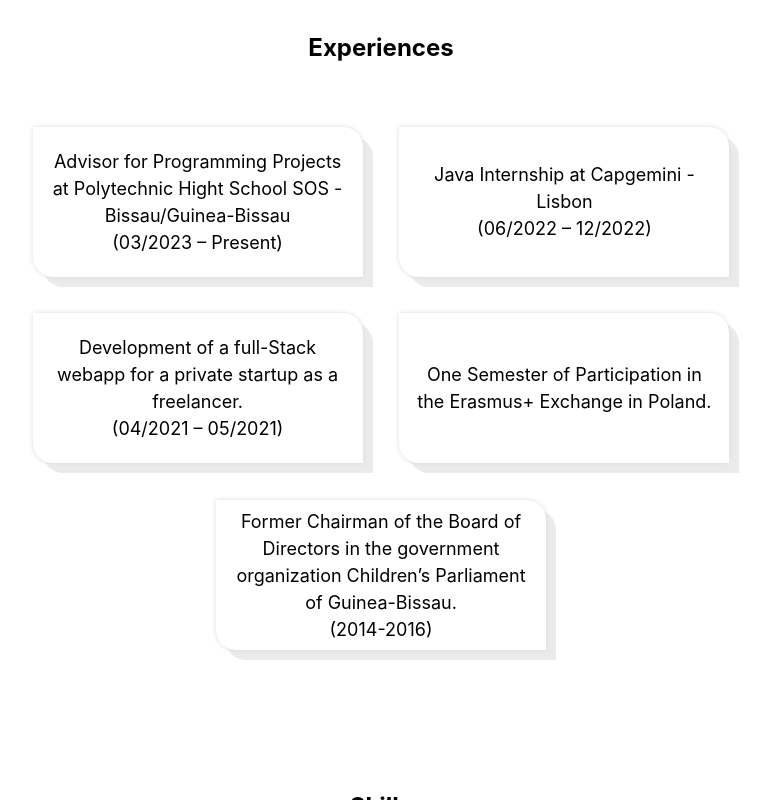
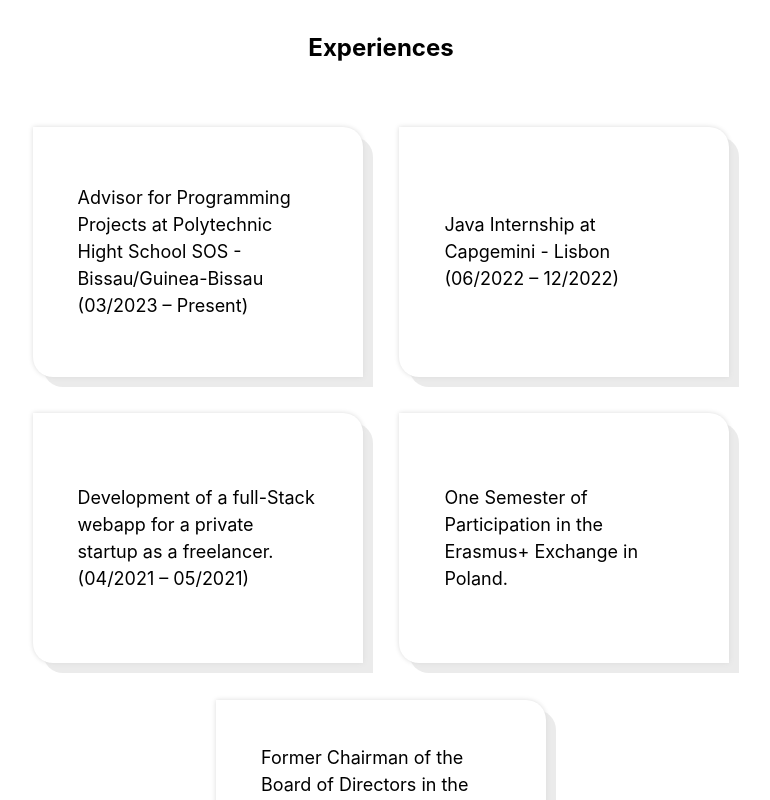
Before and after one commit to calasCosta/ncc-portfolio, a React (Create React App) app in the folder ncc-portfolio/: page /#/ in a window 1280 px wide. Shown: the part 840-1640 px from the top of the page, without its empty margins (259-1029 px from the left). Built offline with nearby package versions, Linux system fonts and the light colour scheme.

Commit message:
new design for herosection

```diff
--- a/ncc-portfolio/src/components/Experiences.js
+++ b/ncc-portfolio/src/components/Experiences.js
@@ -5,7 +5,9 @@ import React from 'react';
 function ExperienceArticle(props){
     return (
       <article className="articleExperience">
-        <p className="experience">{props.experience} <br/> {props.duration}</p>
+        <div>
+            <p className="experience">{props.experience} <br/> {props.duration}</p>
+        </div>
       </article>
     );
 }
--- a/ncc-portfolio/src/styles/App.scss
+++ b/ncc-portfolio/src/styles/App.scss
@@ -119,25 +119,17 @@ section {
 
     article{
       max-width: 300px;
-      height: 15vh;
-      display: inline-block;
+      min-height: 220px;
+      display: inline-flex;
+      justify-content: center;
+      align-items: center;
       padding: 15px;
       margin: 2%;
       vertical-align: top;
       box-shadow: 0 0 5px 0 rgb(219, 219, 219),
                 10px 10px 0 0 rgba(197, 197, 197, 0.339);
       border-radius: $borderForArticles;
-      position:relative;
       line-height: 1.5;
-
-      p {
-        max-width: 300px;
-        height: 100%;
-        display: flex;
-        justify-content: center;
-        align-items: center;
-        margin: 0;
-      }
 
     }
   }
```
